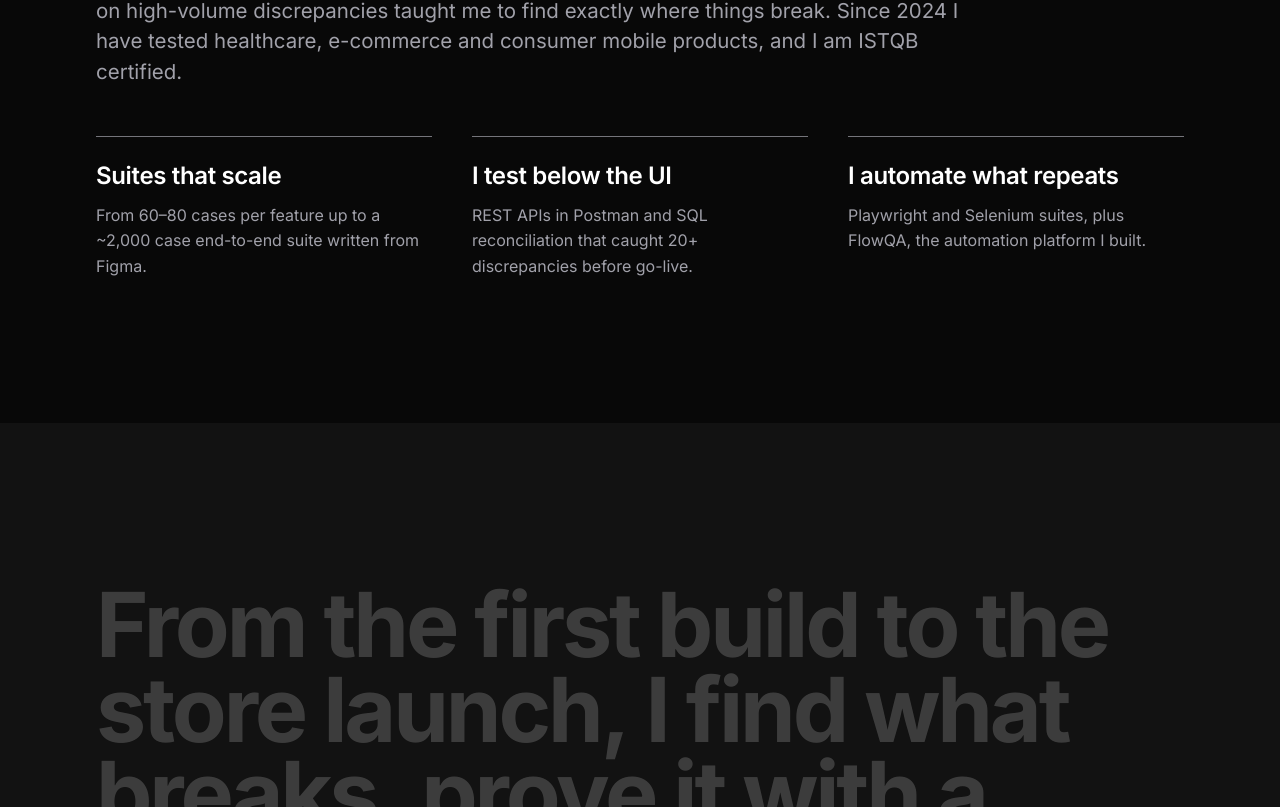
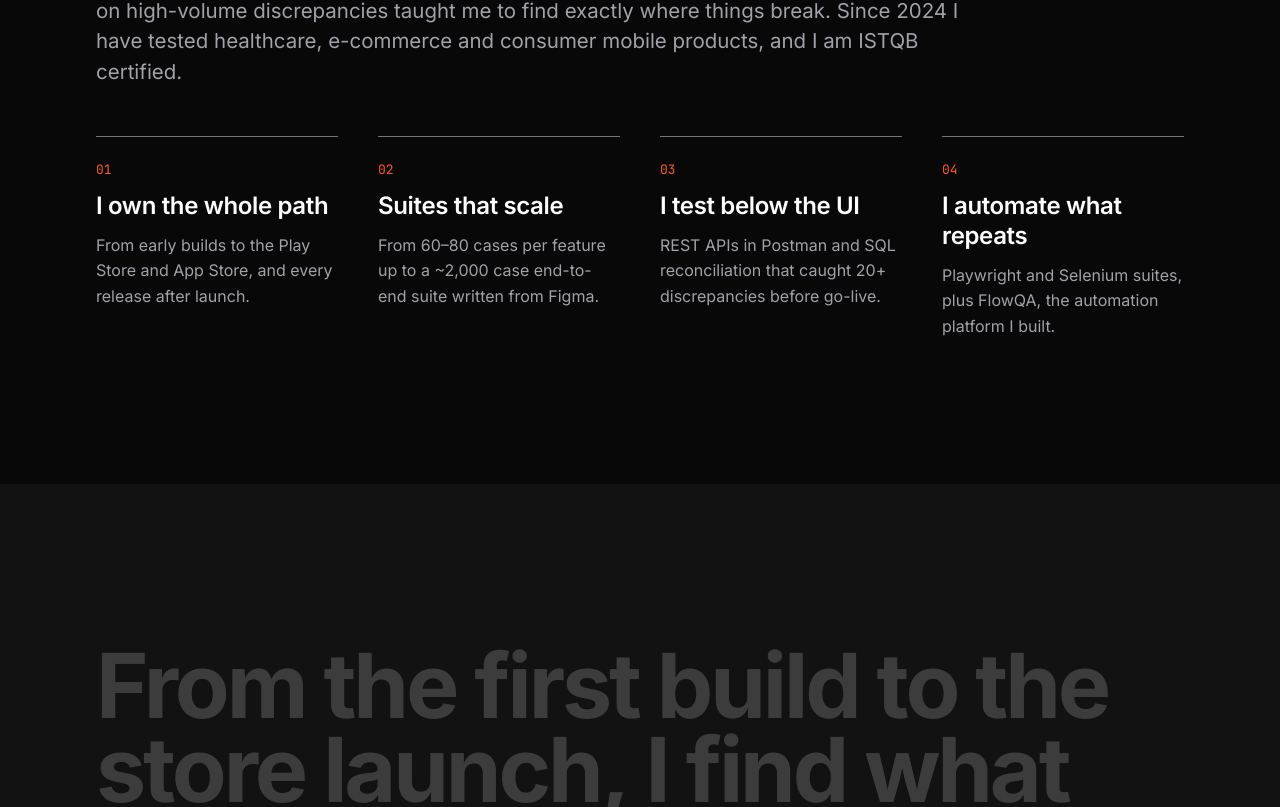
Before and after one commit to abh-singh99/portfolio, a Next.js app: page / in a window 1280 px wide. Shown: the part 7173-7980 px from the top of the page. Built offline with nearby package versions, Linux system fonts and the light colour scheme; no server answers.

Commit message:
Keep all four strengths in About

```diff
--- a/src/components/home/About.tsx
+++ b/src/components/home/About.tsx
@@ -2,8 +2,7 @@ import { about } from '@/content/home';
 import { Container } from '@/components/layout/Container';
 import { SectionHeading } from './SectionHeading';
 
-// The story, then what sets the work apart. Ownership end to end is left to
-// the project rows so it isn't said three times.
+// The story, then the four points that used to be Why work with me.
 export function About() {
   return (
     <section id="about" aria-labelledby="about-heading" className="scroll-mt-8 border-t border-line">
@@ -12,14 +11,15 @@ export function About() {
           <SectionHeading id="about-heading" eyebrow={about.eyebrow} lines={about.heading} align="left" />
           <p className="max-w-4xl text-lead text-fg-muted">{about.body}</p>
         </div>
-        <ul className="grid gap-x-10 gap-y-10 sm:grid-cols-3">
-          {about.strengths.map((item) => (
+        <ol className="grid gap-x-10 gap-y-10 sm:grid-cols-2 lg:grid-cols-4">
+          {about.strengths.map((item, i) => (
             <li key={item.title} className="flex flex-col gap-3 border-t border-line-hi pt-6">
+              <span className="font-mono text-label text-flame">0{i + 1}</span>
               <h3 className="text-heading font-semibold text-fg-hi">{item.title}</h3>
               <p className="text-body text-fg-muted">{item.body}</p>
             </li>
           ))}
-        </ul>
+        </ol>
       </Container>
     </section>
   );
--- a/src/content/home.ts
+++ b/src/content/home.ts
@@ -28,8 +28,12 @@ export const about = {
   eyebrow: 'About me',
   heading: ['Quality is a *process,*', 'not a ~phase.~'],
   body: 'My path into QA started in operations and data validation at Amazon, where root-cause work on high-volume discrepancies taught me to find exactly where things break. Since 2024 I have tested healthcare, e-commerce and consumer mobile products, and I am ISTQB certified.',
-  // What sets the work apart; ownership end to end is told by the projects.
+  // The four points from Why work with me.
   strengths: [
+    {
+      title: 'I own the whole path',
+      body: 'From early builds to the Play Store and App Store, and every release after launch.',
+    },
     {
       title: 'Suites that scale',
       body: 'From 60–80 cases per feature up to a ~2,000 case end-to-end suite written from Figma.',
```
